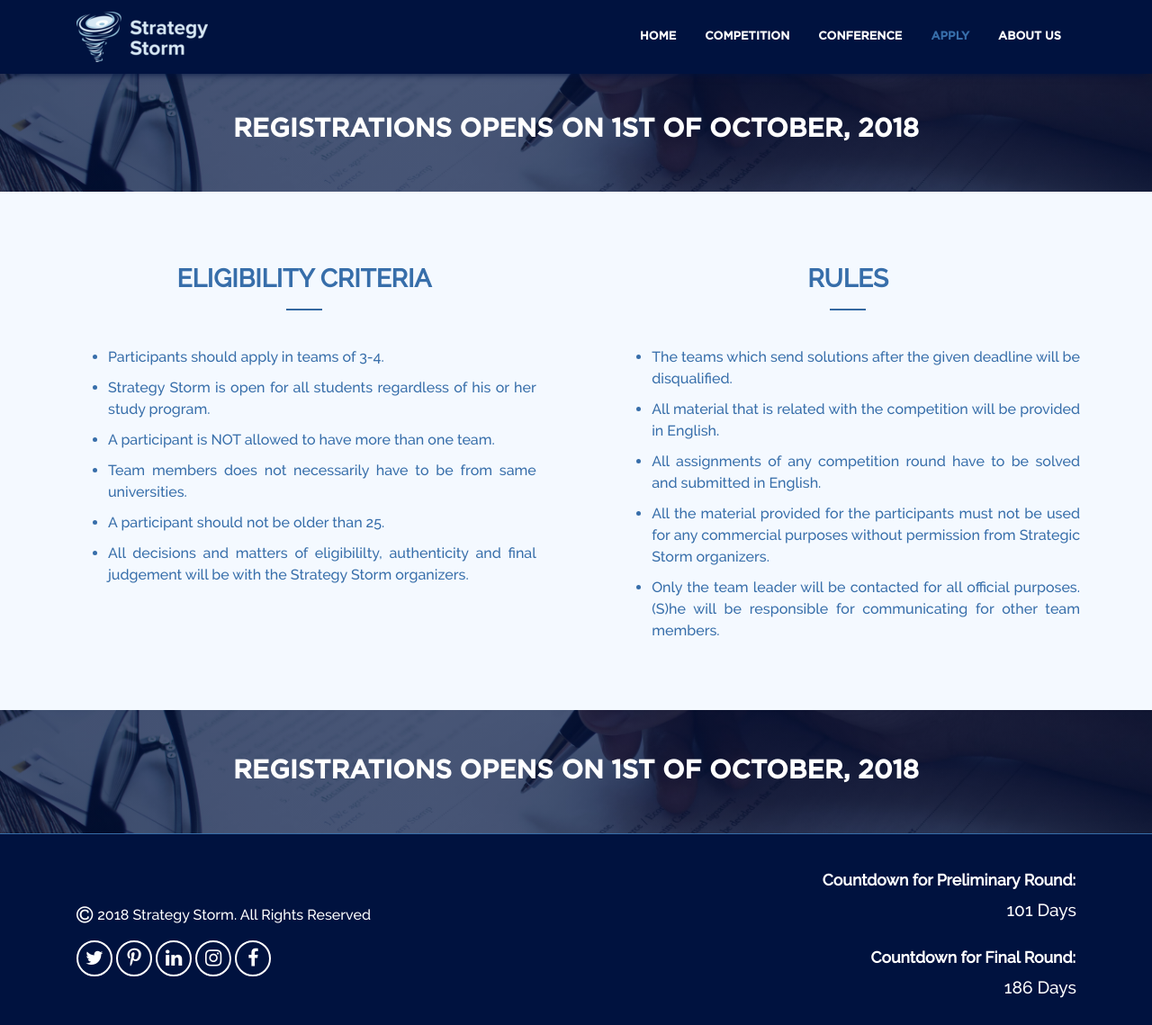
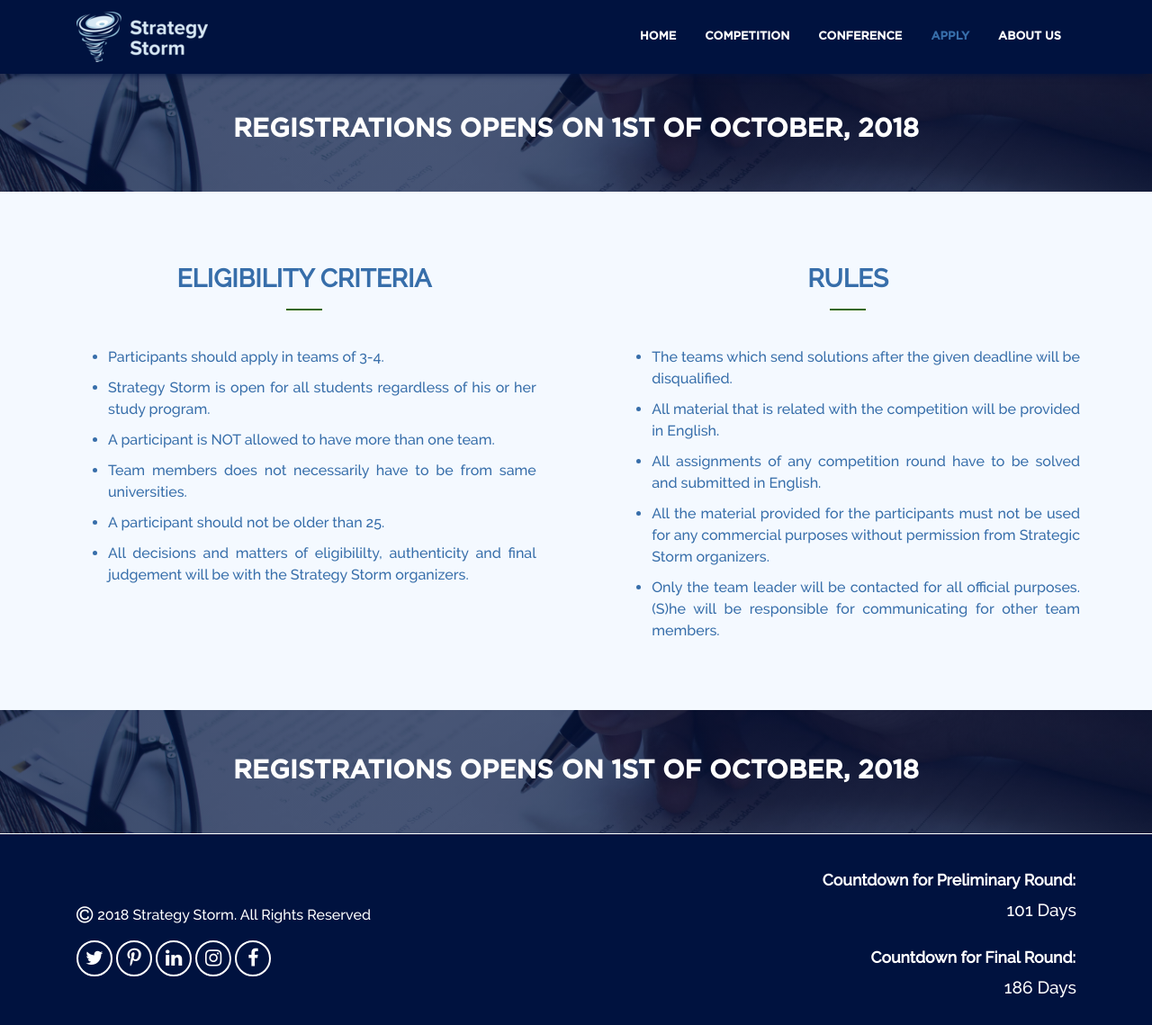
Before and after one commit to aditj/StrategyStorm, a PHP site: page /apply.php in a window 1280 px wide. Shown: the whole page at 90% size. Run offline with PHP 8.4, Linux system fonts and the light colour scheme; some libraries are stand-ins or nearby versions.

Commit message:
minor changes

```diff
--- a/css/conference.css
+++ b/css/conference.css
@@ -122,3 +122,7 @@
     visibility: visible;
 }
 }
+
+.agenda{
+  padding-top: 2em;
+}
--- a/css/styles.css
+++ b/css/styles.css
@@ -90,7 +90,7 @@ hr {
     margin-bottom: 40px;
     width: 40px;
     height: 1px;
-    background-color: rgb(55,  110,  170);
+    background-color: rgb(55,  110,  17);
 }
 .container-fluid {
     padding: 0;
@@ -141,7 +141,7 @@ hr {
     background-color: rgb(50,  40,  166);
 }
 .footer {
-    border-top: 1px solid rgb(55,  110,  170);
+    border-top: 1px solid rgb(255, 255, 255);
     padding: 40px 2% 0;
     color: rgb(255,  255,  255);
     background-color: rgb(0,  18,  63);
--- a/navbar.php
+++ b/navbar.php
@@ -55,7 +55,7 @@
     </head>
     <body>
 
-        <nav class="navbar fixed-top navbar-expand-md navbar-light">
+        <nav class="navbar fixed-top navbar-expand-md navbar-dark">
             <div class="container">
                 <a class="navbar-brand" href="/">
                     <img src="img/header/logo-text-small.png" alt="Strategy Storm" class="d-inline-block align-center img-fluid"/>&nbsp;
```
Also changed, not shown: conference.php (+6 -6 lines).
